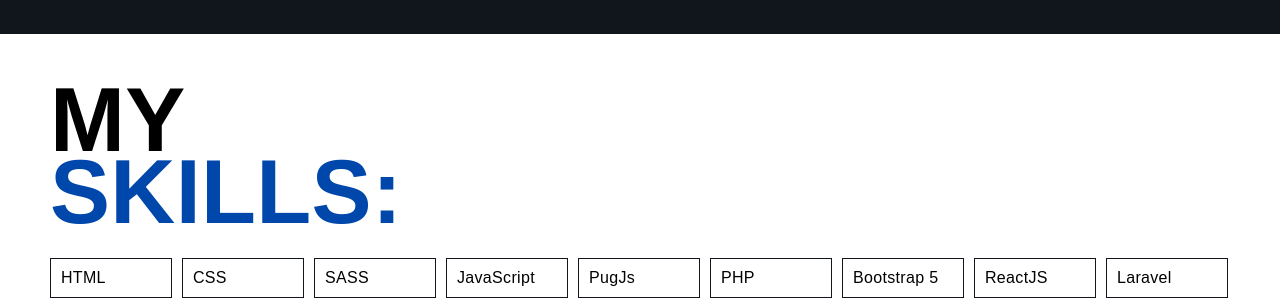
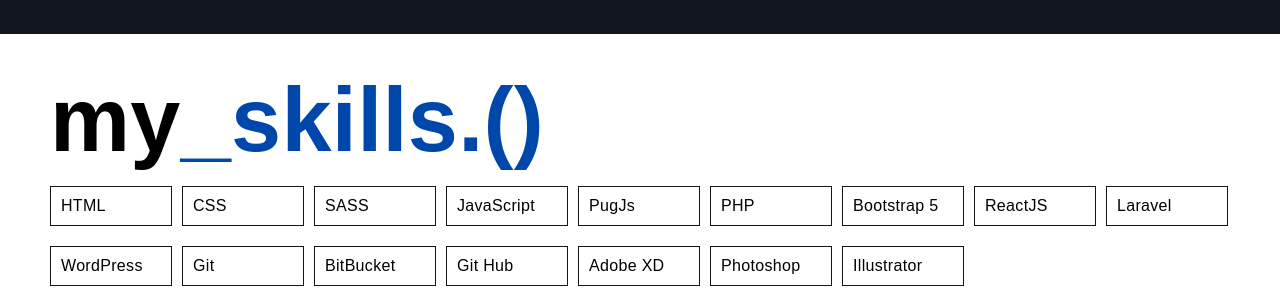
Before and after one commit to jammmeess/portfolio__jammmeess, a React (Create React App) app in the folder portfolio__jammmeess/: page / in a window 1280 px wide. Shown: the part 1291-1590 px from the top of the page. Built offline with nearby package versions, Linux system fonts and the light colour scheme; a web font is replaced by a local one.

Commit message:
[update] title

```diff
--- a/portfolio__jammmeess/src/components/Skills.jsx
+++ b/portfolio__jammmeess/src/components/Skills.jsx
@@ -4,7 +4,7 @@
     return (
         <section className="skillSec" id="Skills">
           <div className="skillSec__inner">
-            <h2 className="skillSec__ttl">MY<br/><span className="txtBlue">SKILLS:</span></h2>
+            <h2 className="skillSec__ttl">my<span className="txtBlue">_skills.()</span></h2>
             <ul className="skillSec__list">
               <li className="skillSec__item">HTML</li>
               <li className="skillSec__item">CSS</li>
```
